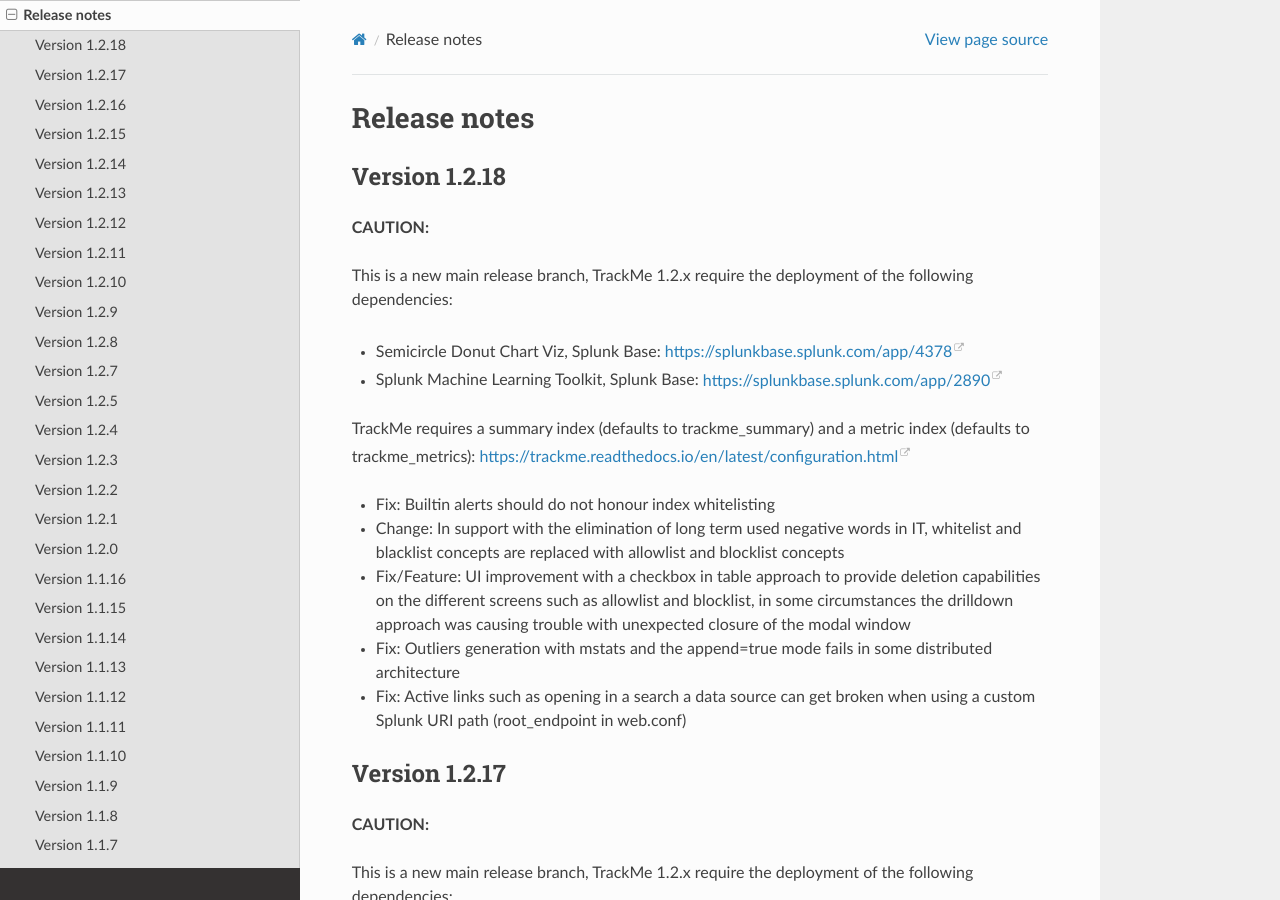
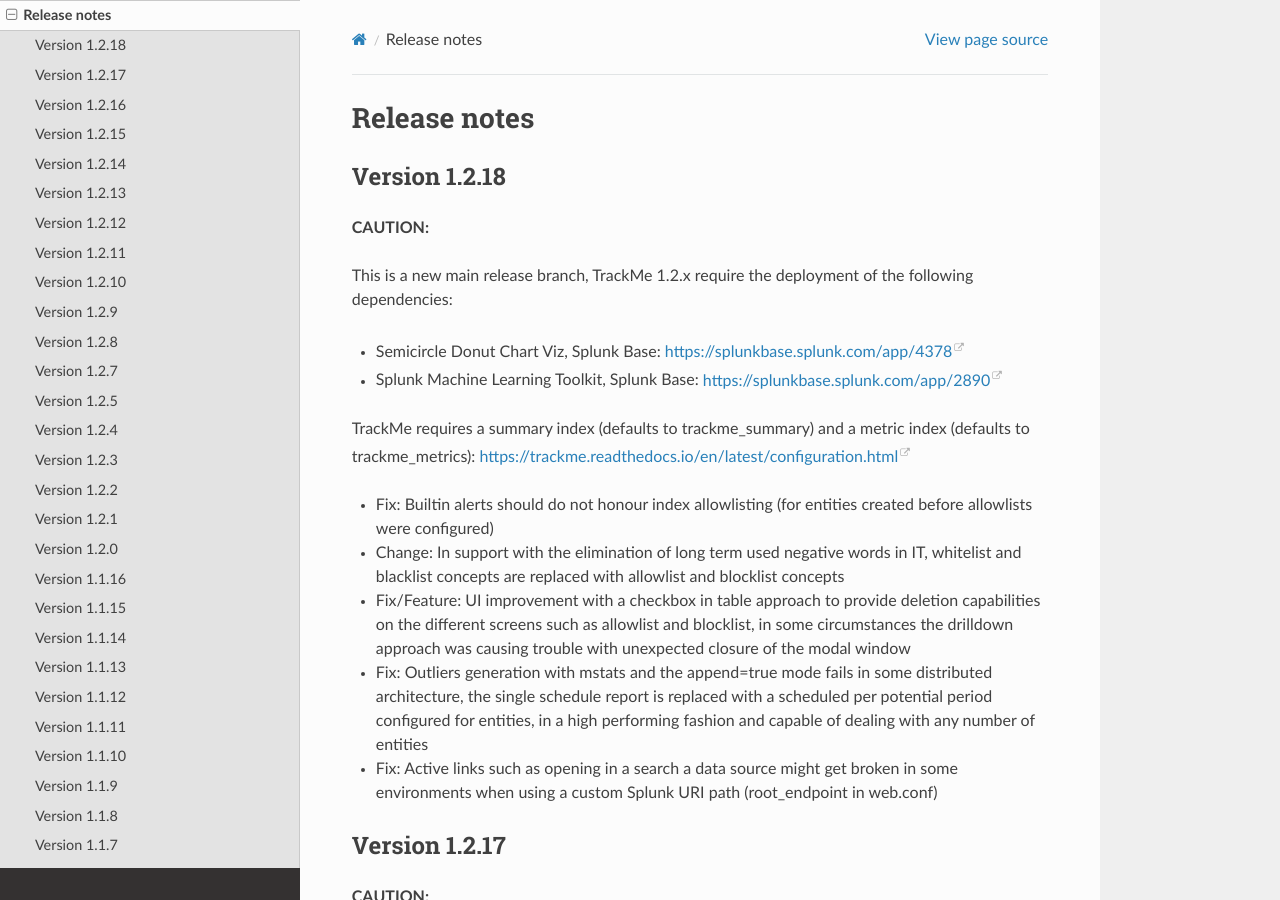
Before and after one commit to guilhemmarchand/trackme, a Sphinx documentation site: the page built from docs/releasenotes.rst, in a window 1280 px wide and 900 px high. Built offline with Sphinx 7.4.7 and the Read the Docs theme 2.0.0, drawn with Linux system fonts in a browser that asks for light colours.

Commit message:
Version 1.2.18
**CAUTION:**

This is a new main release branch, TrackMe 1.2.x require the deployment of the following dependencies:

- Semicircle Donut Chart Viz, Splunk Base: https://splunkbase.splunk.com/app/4378
- Splunk Machine Learning Toolkit, Splunk Base: https://splunkbase.splunk.com/app/2890

TrackMe requires a summary index (defaults to trackme_summary) and a metric index (defaults to trackme_metrics):
https://trackme.readthedocs.io/en/latest/configuration.html

- Fix: Builtin alerts should do not honour index allowlisting (for entities created before allowlists were configured)
- Change: In support with the elimination of long term used negative words in IT, whitelist and blacklist concepts are replaced with allowlist and blocklist concepts
- Fix/Feature: UI improvement with a checkbox in table approach to provide deletion capabilities on the different screens such as allowlist and blocklist, in some circumstances the drilldown approach was causing trouble with unexpected closure of the modal window
- Fix: Outliers generation with mstats and the append=true mode fails in some distributed architecture, the single schedule report is replaced with a scheduled per potential period configured for entities, in a high performing fashion and capable of dealing with any number of entities
- Fix: Active links such as opening in a search a data source might get broken in some environments when using a custom Splunk URI path (root_endpoint in web.conf)

```diff
--- a/docs/releasenotes.rst
+++ b/docs/releasenotes.rst
@@ -14,11 +14,11 @@
 TrackMe requires a summary index (defaults to trackme_summary) and a metric index (defaults to trackme_metrics):
 https://trackme.readthedocs.io/en/latest/configuration.html
 
-- Fix: Builtin alerts should do not honour index whitelisting
+- Fix: Builtin alerts should do not honour index allowlisting (for entities created before allowlists were configured)
 - Change: In support with the elimination of long term used negative words in IT, whitelist and blacklist concepts are replaced with allowlist and blocklist concepts
 - Fix/Feature: UI improvement with a checkbox in table approach to provide deletion capabilities on the different screens such as allowlist and blocklist, in some circumstances the drilldown approach was causing trouble with unexpected closure of the modal window
-- Fix: Outliers generation with mstats and the append=true mode fails in some distributed architecture
-- Fix: Active links such as opening in a search a data source can get broken when using a custom Splunk URI path (root_endpoint in web.conf)
+- Fix: Outliers generation with mstats and the append=true mode fails in some distributed architecture, the single schedule report is replaced with a scheduled per potential period configured for entities, in a high performing fashion and capable of dealing with any number of entities
+- Fix: Active links such as opening in a search a data source might get broken in some environments when using a custom Splunk URI path (root_endpoint in web.conf)
 
 Version 1.2.17
 ==============
```
Also changed, not shown: trackme/appserver/static/checkbox_table.js (+45 -45 lines), 4 other files.
